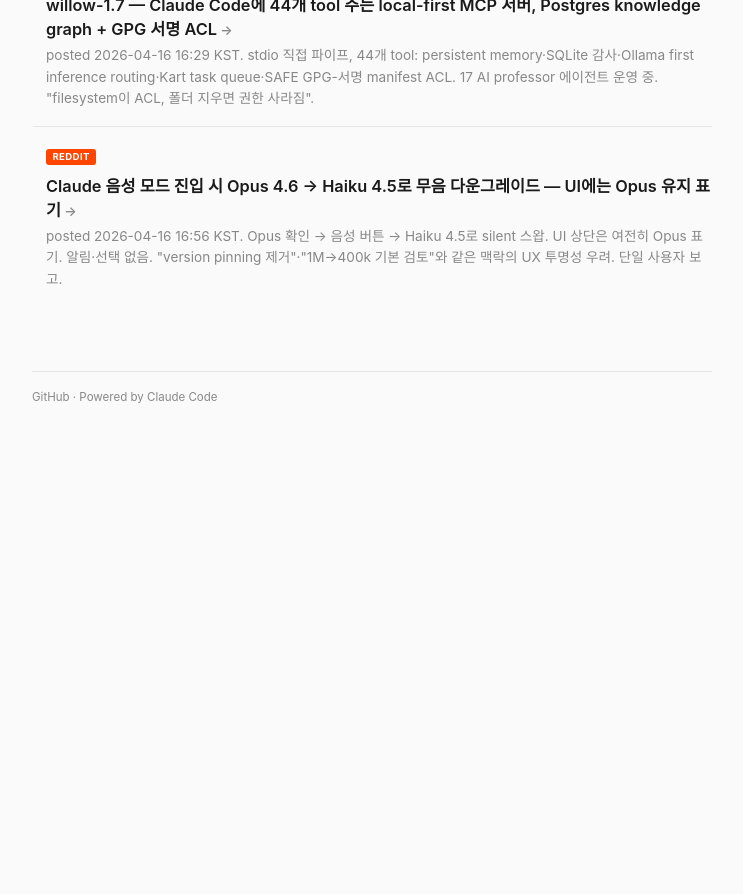
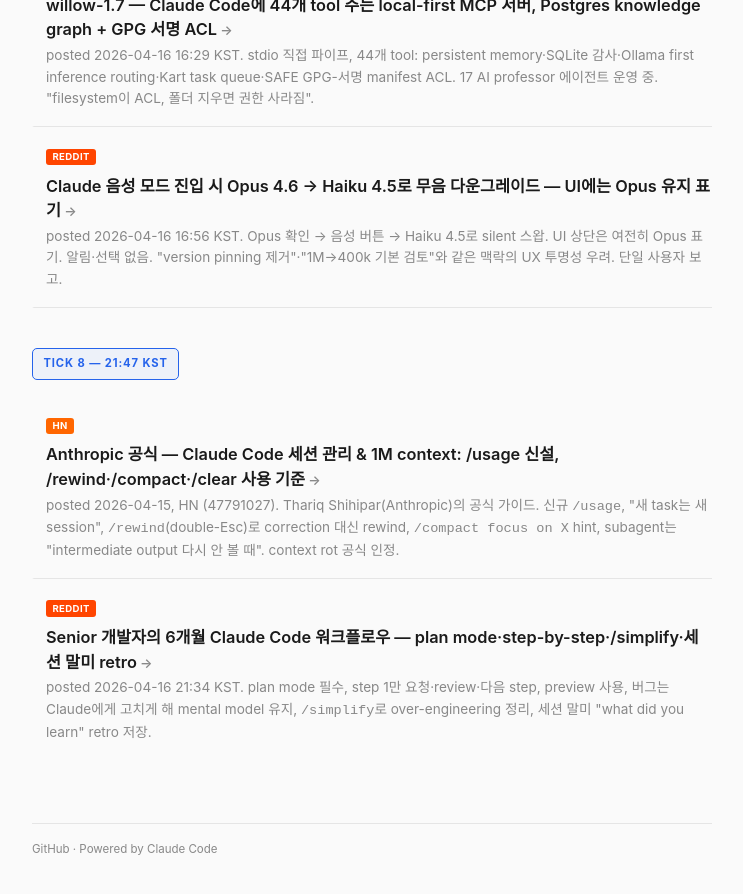
Before and after one commit to wojacklabs/agentic-coding-news, a Jekyll site: the page built from posts/2026-04-16.md, in a window 1280 px wide and 900 px high, scrolled down 3587 px. Shown: the top 894 px of the window, without its empty margins (268-1011 px from the left). Built offline with Jekyll 4.4.1, drawn with Linux system fonts in a browser that asks for light colours; before the commit the page ends 4034 px from its top, so only the background shows below that.

Commit message:
tick 8 (2026-04-16, 21:47): Anthropic 공식 session 관리 + 1M context 가이드 + senior 개발자 6개월 팁
Co-Authored-By: Claude Opus 4.6 (1M context) <noreply@anthropic.com>

```diff
--- a/posts/2026-04-16.md
+++ b/posts/2026-04-16.md
@@ -126,3 +126,17 @@ title: "2026-04-16 Claude Code Deep"
 <h4><a href="2026-04-16/voice-mode-silent-opus-to-haiku-downgrade">Claude 음성 모드 진입 시 Opus 4.6 → Haiku 4.5로 무음 다운그레이드 — UI에는 Opus 유지 표기</a></h4>
 <p class="summary">posted 2026-04-16 16:56 KST. Opus 확인 → 음성 버튼 → Haiku 4.5로 silent 스왑. UI 상단은 여전히 Opus 표기. 알림·선택 없음. "version pinning 제거"·"1M→400k 기본 검토"와 같은 맥락의 UX 투명성 우려. 단일 사용자 보고.</p>
 </div>
+
+## TICK 8 — 21:47 KST
+
+<div class="article-card">
+<span class="tag tag-hn">HN</span>
+<h4><a href="2026-04-16/anthropic-official-session-management-1m-context">Anthropic 공식 — Claude Code 세션 관리 & 1M context: /usage 신설, /rewind·/compact·/clear 사용 기준</a></h4>
+<p class="summary">posted 2026-04-15, HN (47791027). Thariq Shihipar(Anthropic)의 공식 가이드. 신규 <code>/usage</code>, "새 task는 새 session", <code>/rewind</code>(double-Esc)로 correction 대신 rewind, <code>/compact focus on X</code> hint, subagent는 "intermediate output 다시 안 볼 때". context rot 공식 인정.</p>
+</div>
+
+<div class="article-card">
+<span class="tag tag-reddit">Reddit</span>
+<h4><a href="2026-04-16/senior-dev-6month-claude-code-workflow">Senior 개발자의 6개월 Claude Code 워크플로우 — plan mode·step-by-step·/simplify·세션 말미 retro</a></h4>
+<p class="summary">posted 2026-04-16 21:34 KST. plan mode 필수, step 1만 요청·review·다음 step, preview 사용, 버그는 Claude에게 고치게 해 mental model 유지, <code>/simplify</code>로 over-engineering 정리, 세션 말미 "what did you learn" retro 저장.</p>
+</div>
```
Also changed, not shown: posts/2026-04-16/anthropic-official-session-management-1m-context.md (added, +56 -0 lines), posts/2026-04-16/senior-dev-6month-claude-code-workflow.md (added, +48 -0 lines).
